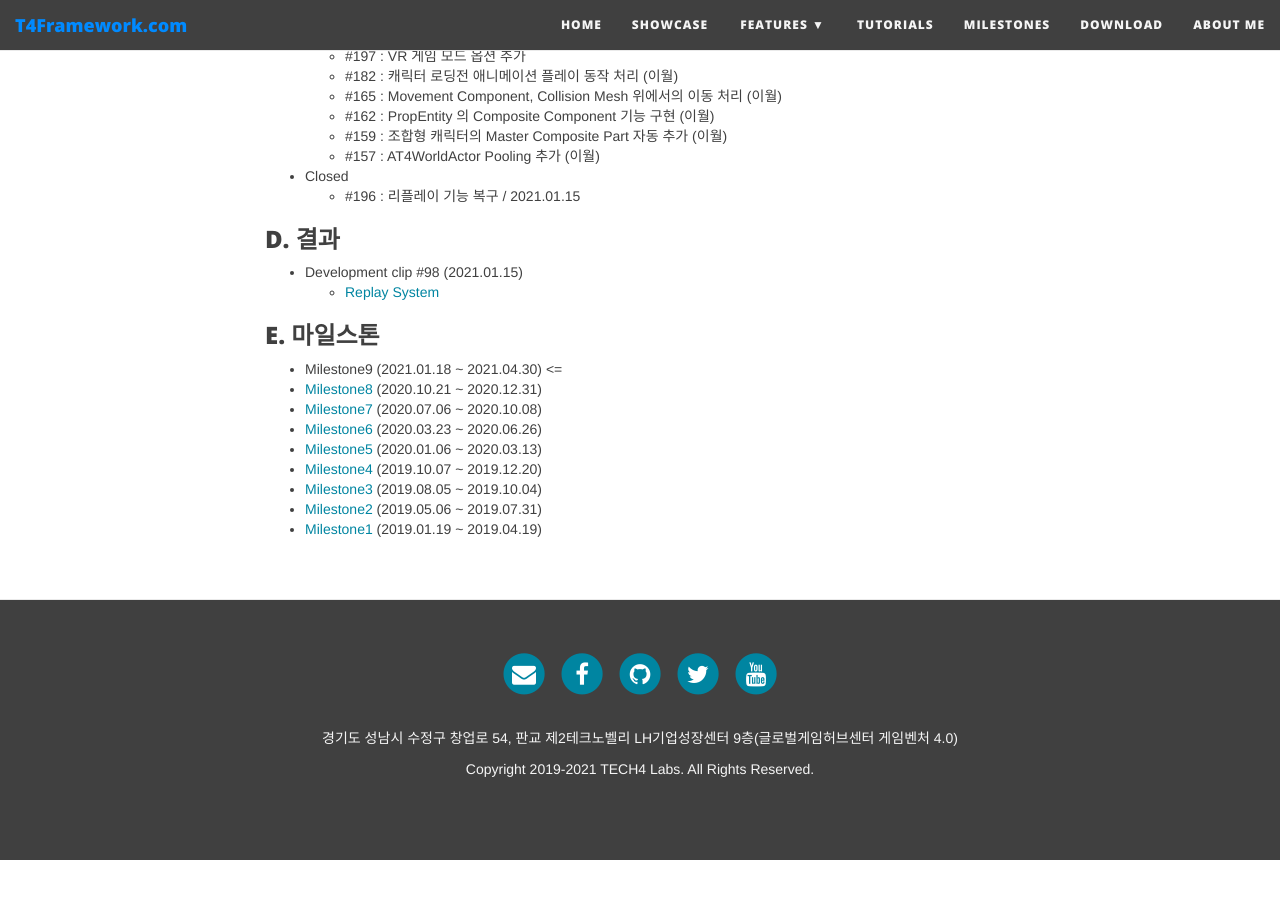
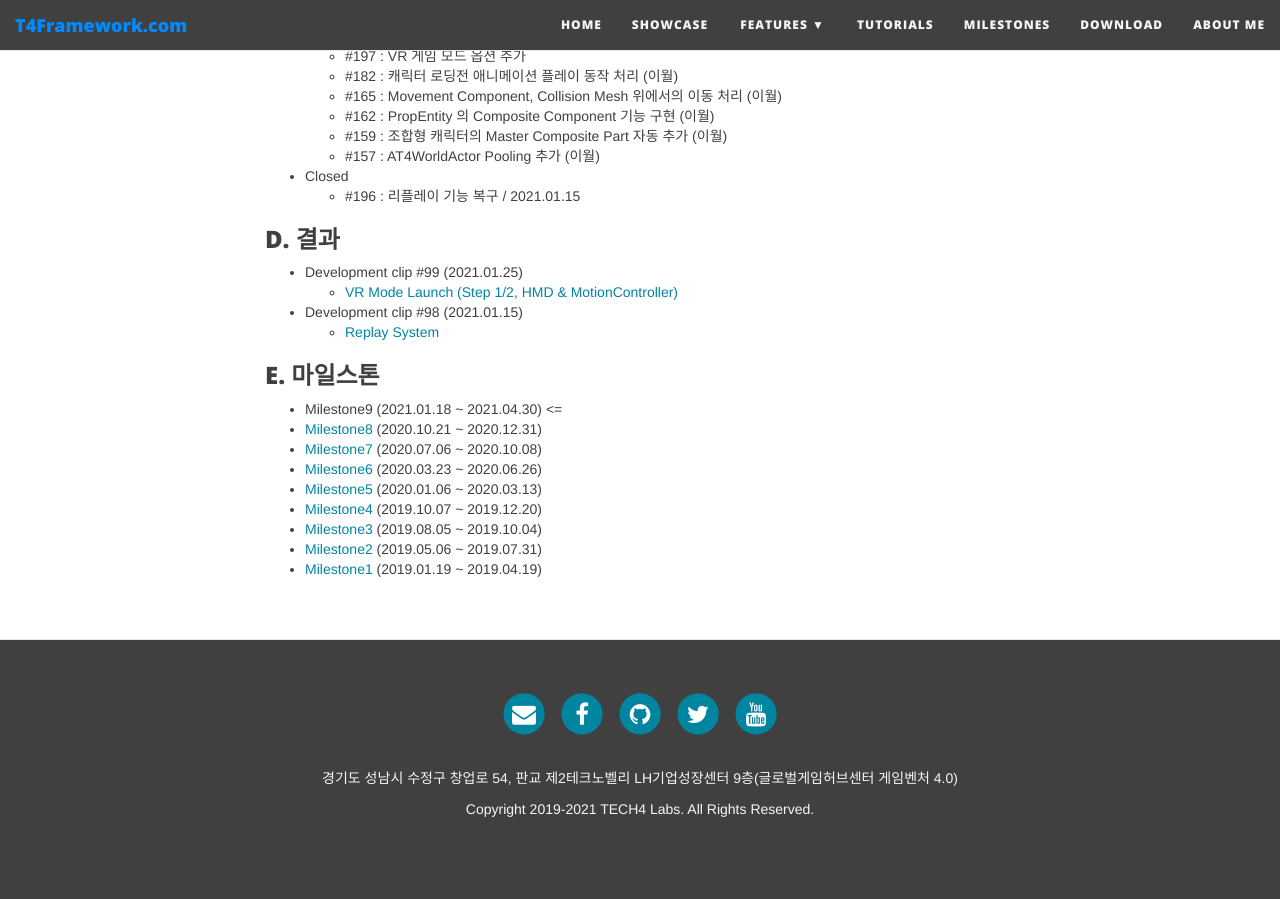
Before and after one commit to T4Framework/T4Framework_WebSite, a Jekyll site: the page built from docs/T4Framework_Milestone9_Achieved.md, in a window 1280 px wide and 900 px high, scrolled down 606 px. Built offline with Jekyll 4.4.1, drawn with Linux system fonts in a browser that asks for light colours; nearby versions of some CDN libraries; before the commit the page ends 1466 px from its top, so only the background shows below that.

Commit message:
dev clip 99

```diff
--- a/docs/T4Framework_Milestone9_Achieved.md
+++ b/docs/T4Framework_Milestone9_Achieved.md
@@ -31,6 +31,8 @@ subtitle: Milestone 9 (2021.01.18 ~ 2021.04.30)
 
 ### D. 결과
 
+- Development clip #99 (2021.01.25)
+  - [VR Mode Launch (Step 1/2, HMD & MotionController)](https://youtu.be/1x5IekbXC1A){: target="_blank" }
 - Development clip #98 (2021.01.15)
   - [Replay System](https://youtu.be/-xW_vdxDJX0){: target="_blank" }
 
--- a/docs/index.html
+++ b/docs/index.html
@@ -36,9 +36,9 @@ subtitle: The Most Powerful MMO Action RPG Framework for UE4
     <a href="https://www.youtube.com/channel/UCoVNwMxu9CUzc92zGYN4l6A" target="_blank"><b>More Clips...</b></a>
 </center>
 <hr />
-<div class="embed-container"><iframe src="https://www.youtube.com/embed/-xW_vdxDJX0" frameborder="0" width="1280" height="720"></iframe></div>
+<div class="embed-container"><iframe src="https://www.youtube.com/embed/1x5IekbXC1A" frameborder="0" width="1280" height="720"></iframe></div>
 <center>
-    <b>Replay System - 2021.01.15</b><br />
+    <b>VR Mode Launch (Step 1/2, HMD & MotionController) - 2021.01.25</b><br />
     <a href="https://t4framework.com/T4Framework_Features"><b>More Features...</b></a>
 </center>
 
```
Also changed, not shown: docs/T4Framework_Features.md (+1 -1 lines), docs/T4Framework_Features_Framework.md (+1 -1 lines).
